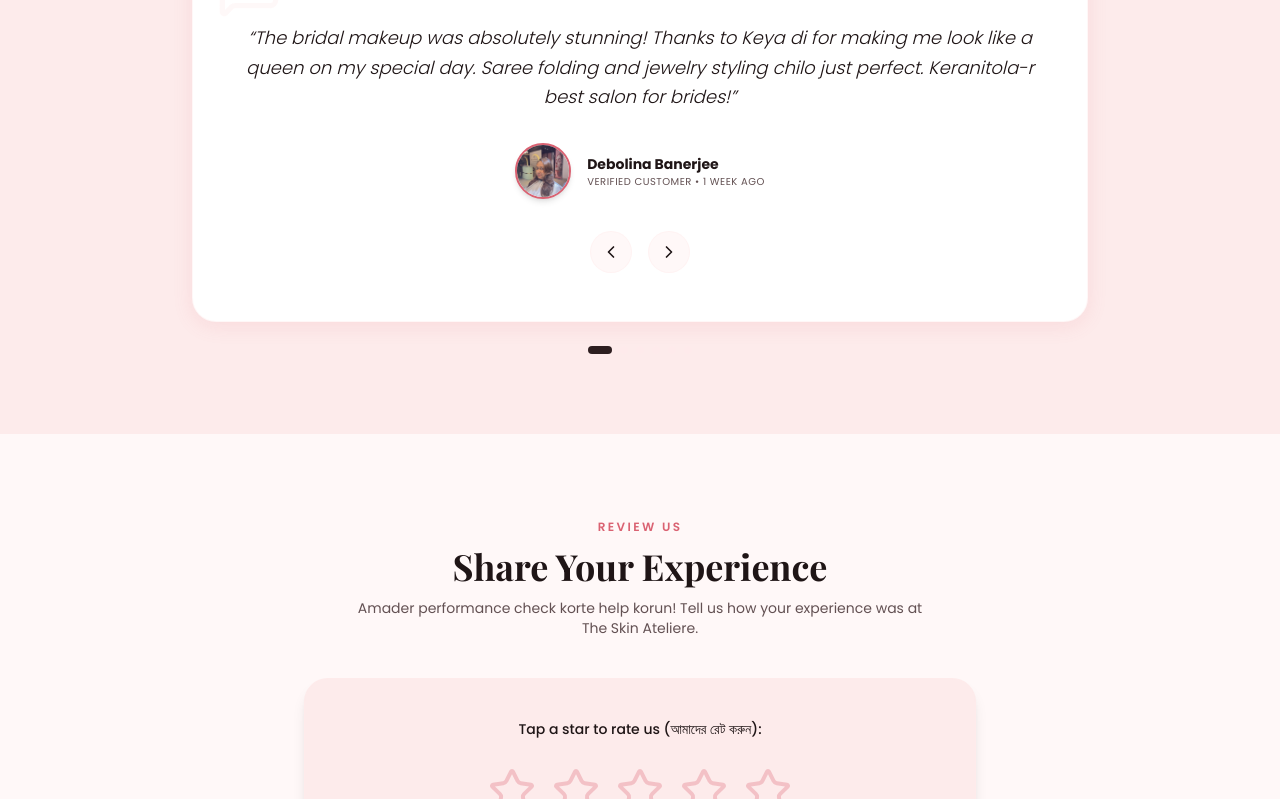
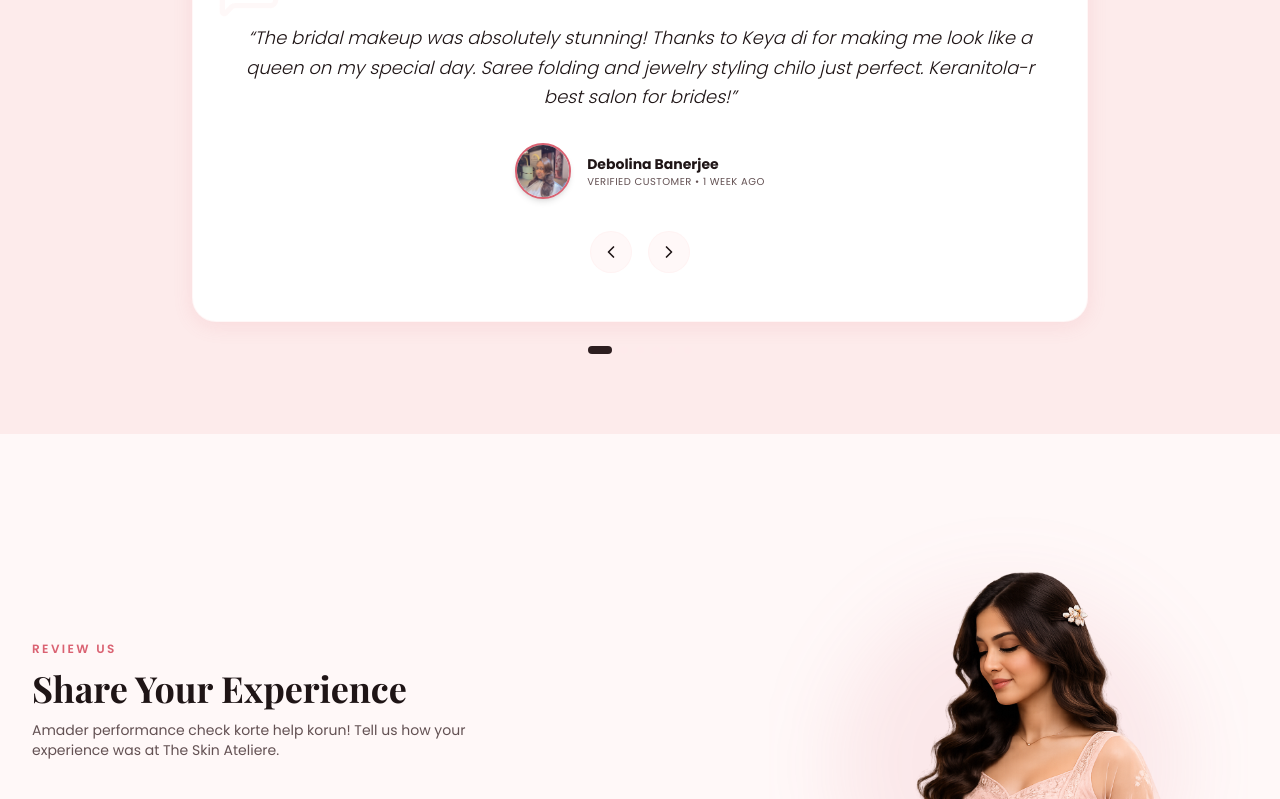
Before and after one commit to adeditsmsg-oss/the-skin-ateliere, a Next.js app: page / in a window 1280 px wide. Shown: the part 11201-12000 px from the top of the page. Built offline with nearby package versions, Linux system fonts and the light colour scheme.

Commit message:
feat: convert Share Your Experience section to 2-column layout and add transparent model image on the right scaled to 140% with bottom gradient mask

```diff
--- a/src/components/GoogleReviewManager.tsx
+++ b/src/components/GoogleReviewManager.tsx
@@ -1,6 +1,7 @@
 "use client";
 
 import React, { useState } from "react";
+import Image from "next/image";
 import { Star, Send, MessageSquare } from "lucide-react";
 import { motion } from "framer-motion";
 
@@ -57,25 +58,28 @@ export default function GoogleReviewManager() {
   };
 
   return (
-    <section className="py-20 px-6 md:px-8 bg-bg-cream">
-      <div className="max-w-2xl mx-auto text-center">
-        <div className="max-w-xl mx-auto mb-10">
+    <section id="reviews" className="py-20 px-6 md:px-8 bg-bg-cream overflow-hidden">
+      <div className="max-w-7xl mx-auto w-full grid grid-cols-1 lg:grid-cols-12 gap-12 items-center lg:items-end relative z-10">
+
+        {/* Left Column - Review Manager and Heading */}
+        <div className="lg:col-span-7 flex flex-col items-start text-left w-full">
+          <div className="mb-10 text-left">
             <span className="font-poppins text-xs font-semibold uppercase tracking-[0.2em] text-primary">
               Review Us
             </span>
             <h2 className="font-playfair text-3xl md:text-4xl font-bold mt-2 text-text-dark">
               Share Your Experience
             </h2>
-          <p className="font-poppins text-sm text-text-muted mt-3">
+            <p className="font-poppins text-sm text-text-muted mt-3 max-w-lg">
               Amader performance check korte help korun! Tell us how your experience was at The Skin Ateliere.
             </p>
           </div>
 
-        <div className="bg-bg-blush border border-primary-light/40 p-8 md:p-10 rounded-3xl shadow-lg relative overflow-hidden">
+          <div className="bg-bg-blush border border-primary-light/40 p-8 md:p-10 rounded-3xl shadow-lg relative overflow-hidden w-full max-w-2xl">
 
             {!selectedRating && !isSubmitted ? (
-            <div className="flex flex-col items-center">
-              <span className="font-poppins text-sm text-text-dark font-medium mb-6">
+              <div className="flex flex-col items-center py-4">
+                <span className="font-poppins text-sm text-text-dark font-medium mb-6 text-center">
                   Tap a star to rate us (আমাদের রেট করুন):
                 </span>
 
@@ -105,7 +109,7 @@ export default function GoogleReviewManager() {
               <motion.div
                 initial={{ opacity: 0, scale: 0.95 }}
                 animate={{ opacity: 1, scale: 1 }}
-              className="flex flex-col items-center py-6"
+                className="flex flex-col items-center py-6 text-center"
               >
                 <div className="bg-primary/20 text-primary p-4 rounded-full mb-6">
                   <Star className="w-10 h-10 fill-primary" />
@@ -120,7 +124,7 @@ export default function GoogleReviewManager() {
                 </p>
                 <button
                   onClick={resetForm}
-                className="bg-primary hover:bg-primary-dark text-white font-poppins text-xs font-semibold uppercase tracking-wider py-3 px-6 rounded-xl transition-all cursor-pointer"
+                  className="bg-primary hover:bg-primary-dark text-white font-poppins text-xs font-semibold uppercase tracking-wider py-3 px-6 rounded-xl transition-all cursor-pointer shadow-md"
                 >
                   Rate Again
                 </button>
@@ -129,7 +133,7 @@ export default function GoogleReviewManager() {
               <motion.div
                 initial={{ opacity: 0, y: 15 }}
                 animate={{ opacity: 1, y: 0 }}
-              className="text-left"
+                className="text-left w-full"
               >
                 <div className="flex items-center gap-3 bg-primary-light/20 p-4 rounded-2xl mb-6">
                   <span className="font-poppins text-xs font-bold text-primary">
@@ -140,11 +144,7 @@ export default function GoogleReviewManager() {
                   </span>
                 </div>
 
-              <p className="font-poppins text-xs md:text-sm text-text-muted mb-6 leading-relaxed">
-                We are sotti sorry that your experience wasn&apos;t 5-star. Please give us feedback to let us fix it privately:
-              </p>
-
-              <form onSubmit={handleFeedbackSubmit} className="space-y-4">
+                <form onSubmit={handleFeedbackSubmit} className="flex flex-col gap-4">
                   <div className="grid grid-cols-1 sm:grid-cols-2 gap-4">
                     <div className="flex flex-col">
                       <label htmlFor="feedback-name" className="font-poppins text-[10px] uppercase tracking-wider text-text-dark font-bold mb-1">
@@ -156,7 +156,7 @@ export default function GoogleReviewManager() {
                         required
                         value={name}
                         onChange={(e) => setName(e.target.value)}
-                      placeholder="Enter name"
+                        placeholder="Enter name..."
                         className="bg-white border border-primary-light/40 py-2.5 px-4 rounded-xl font-poppins text-sm text-text-dark focus:outline-none focus:border-primary"
                       />
                     </div>
@@ -170,7 +170,7 @@ export default function GoogleReviewManager() {
                         required
                         value={phone}
                         onChange={(e) => setPhone(e.target.value)}
-                      placeholder="Enter phone number"
+                        placeholder="Enter phone..."
                         className="bg-white border border-primary-light/40 py-2.5 px-4 rounded-xl font-poppins text-sm text-text-dark focus:outline-none focus:border-primary"
                       />
                     </div>
@@ -178,15 +178,15 @@ export default function GoogleReviewManager() {
 
                   <div className="flex flex-col">
                     <label htmlFor="feedback-issue" className="font-poppins text-[10px] uppercase tracking-wider text-text-dark font-bold mb-1">
-                    What went wrong? (কী সমস্যা হয়েছে?)
+                      What went wrong?
                     </label>
                     <textarea
                       id="feedback-issue"
+                      required
                       rows={2}
-                    required
                       value={issue}
                       onChange={(e) => setIssue(e.target.value)}
-                    placeholder="Describe the issue..."
+                      placeholder="Explain the issue..."
                       className="bg-white border border-primary-light/40 py-2.5 px-4 rounded-xl font-poppins text-sm text-text-dark focus:outline-none focus:border-primary resize-none"
                     />
                   </div>
@@ -227,6 +227,36 @@ export default function GoogleReviewManager() {
 
           </div>
         </div>
+
+        {/* Right Column - Transparent Model Image with 140% scale and mask gradient */}
+        <div className="lg:col-span-5 relative flex justify-center items-end self-end h-[320px] sm:h-[400px] lg:h-[500px] w-full mt-8 lg:mt-0 overflow-hidden">
+          {/* Spotlight backdrop circle */}
+          <div className="absolute top-1/2 left-1/2 -translate-x-1/2 -translate-y-1/2 w-[260px] h-[260px] md:w-[350px] md:h-[350px] bg-primary/10 rounded-full blur-2xl z-0" />
+
+          {/* Model cutout */}
+          <motion.div
+            initial={{ y: 50, opacity: 0 }}
+            whileInView={{ y: 0, opacity: 1 }}
+            viewport={{ once: true }}
+            transition={{ duration: 0.8 }}
+            className="relative w-full h-full z-10 flex justify-center items-end"
+          >
+            <Image
+              src="/images/review-model-transparent.png"
+              alt="Share Your Experience Model"
+              fill
+              priority
+              sizes="(max-width: 768px) 100vw, 40vw"
+              className="object-contain object-bottom scale-110 sm:scale-125 lg:scale-[1.40] origin-bottom"
+              style={{
+                maskImage: "linear-gradient(to top, transparent 0%, black 12%, black 100%)",
+                WebkitMaskImage: "linear-gradient(to top, transparent 0%, black 12%, black 100%)"
+              }}
+            />
+          </motion.div>
+        </div>
+
+      </div>
     </section>
   );
 }
```
Also changed, not shown: public/images/review-model-transparent.png (added). Lines whose indentation alone changed are shown as unchanged.
